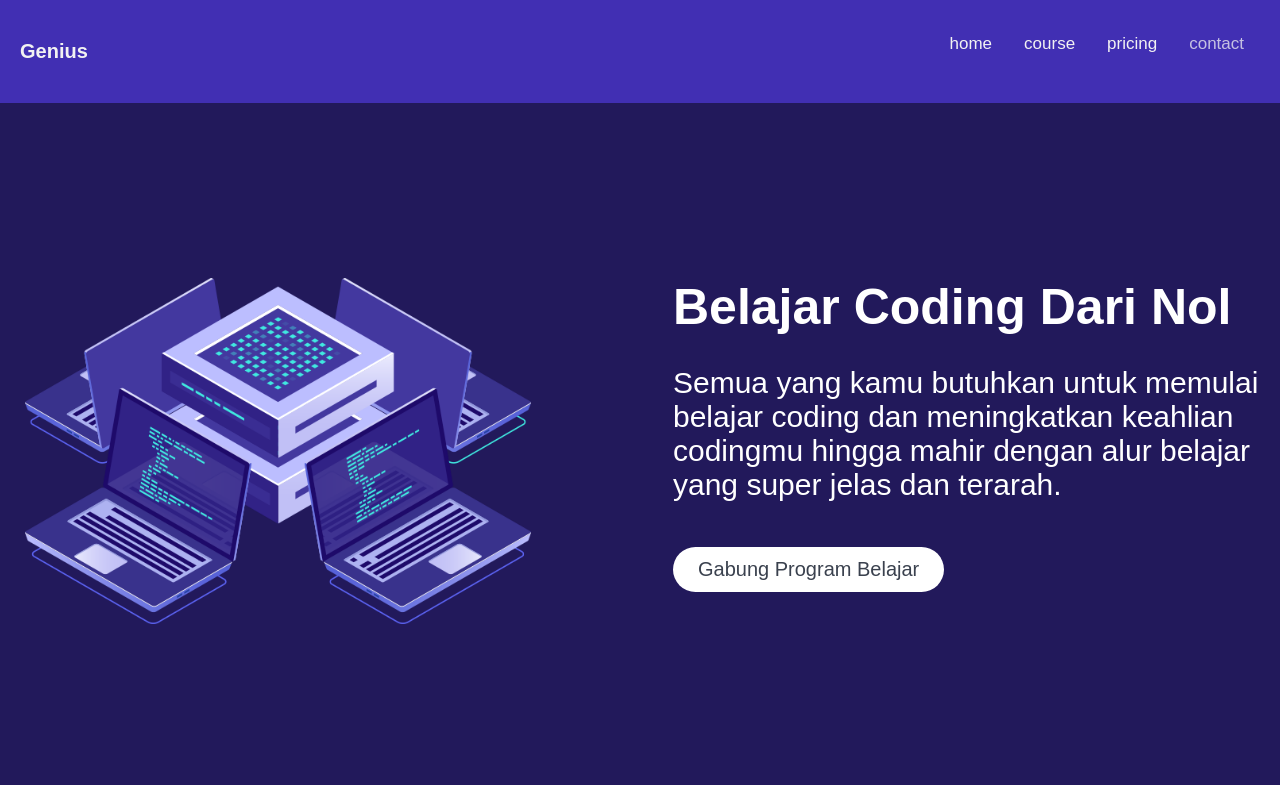
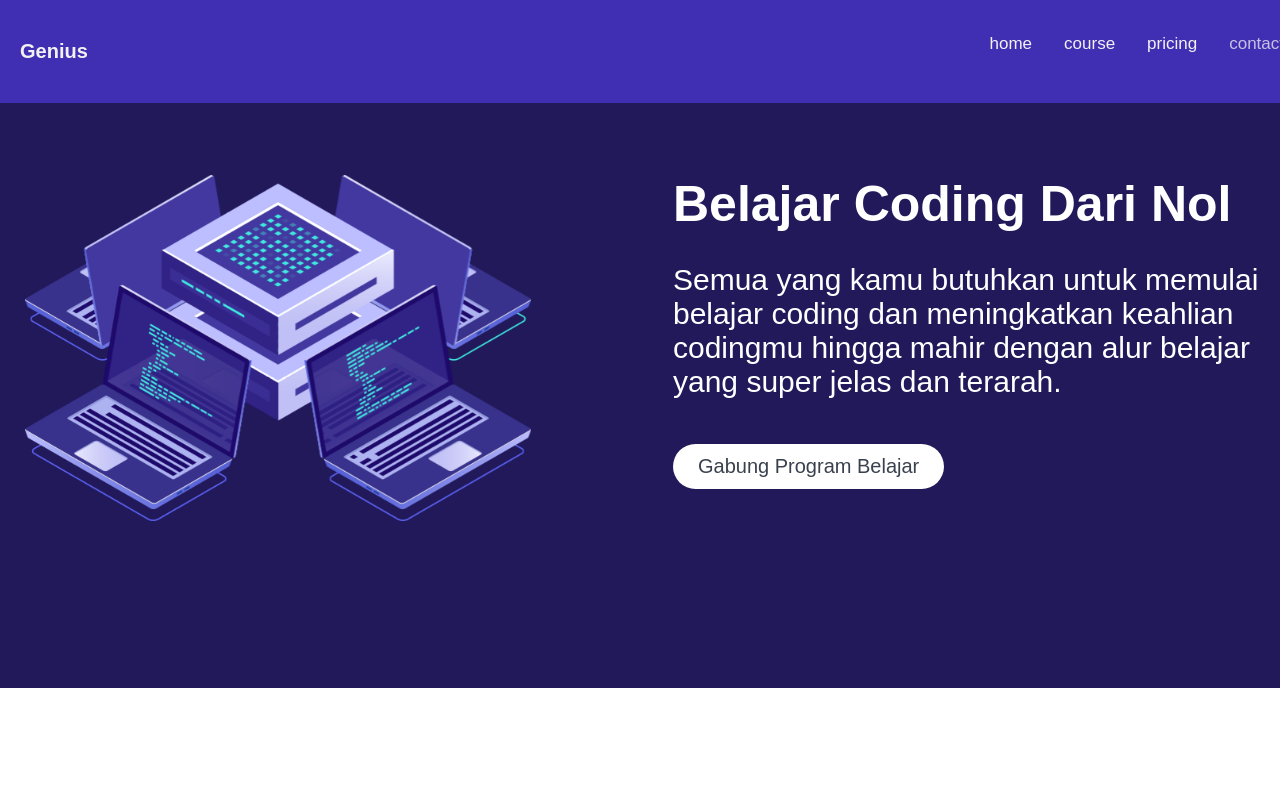
Before and after one commit to Kirika001/HTML_landingpage, a plain HTML site: page index.html in a window 1280 px wide. Shown: the top 785 px of the page. Drawn offline with Linux system fonts and the light colour scheme.

Commit message:
edit navbar

```diff
--- a/css/style.css
+++ b/css/style.css
@@ -9,6 +9,10 @@ body {
   overflow: hidden;
   background-color: #412fb3;
   padding: 20px;
+  margin-right: 20px;
+  position: fixed;
+  width: 100%;
+  top: 0;
 
 }
 
@@ -52,11 +56,13 @@ body {
 /*banner*/
 
 .banner {
-    position: relative;
-    background: #22195b;
-    background-size: cover;
-    padding: 90px 10px 60px 10px;
-    z-index: 1;
+    /*position: relative;*/
+    background-color: #22195b;
+    /*background-size: cover;*/
+    /*background: url(../img/banner-bg.png) left center no-repeat;*/
+    padding: 90px 10px 60px 20px;
+    /*z-index: 1;*/
+    width: 100%;
 }
 
 .row{
@@ -75,7 +81,7 @@ body {
 .banner::after {
     content: "";
     display: block;
-    position: absolute;
+    /*position: relative;*/
     top: 0;
     left: 0;
     width: 100%;
--- a/index.html
+++ b/index.html
@@ -16,7 +16,7 @@
 			</div>
 			<a href="#contact" class="menu_item active">contact</a>
 			<a href="#pricing" class="menu_item">pricing</a>
-			<a href="#about" class="menu_item">course</a>
+			<a href="#course" class="menu_item">course</a>
 			<a href="#home" class="menu_item">home</a>
 			<a href="javascript:void(0);" class="icon" onclick="myFunction()">
 				<i class="fa fa-bars"></i>
@@ -27,7 +27,7 @@
 	<!--================Header Menu Area =================-->
 
 	<!--================ Banner start =================-->
-    <section class="banner mb-30px" id="home">
+    <section class="banner" id="home">
       <div class="container">
         <div class="row">
               <img class="img-fluid" src="img/banner.png" alt="">
```
